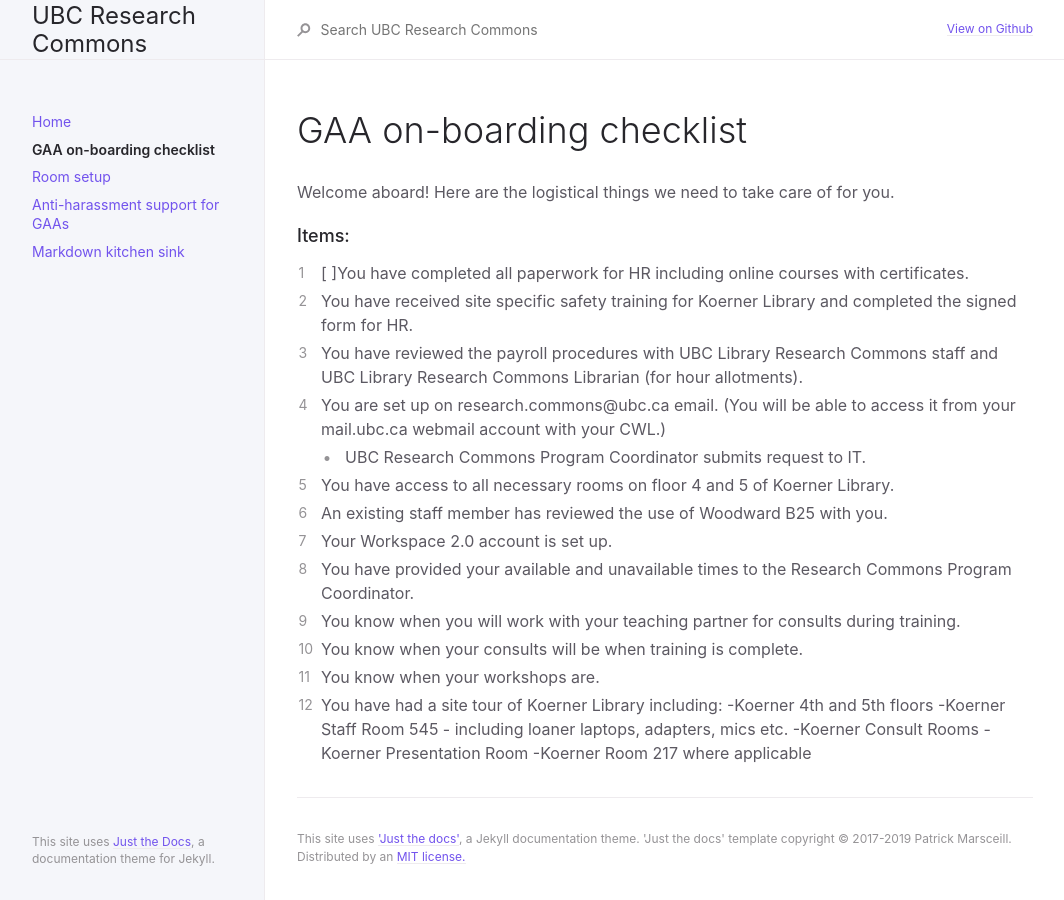
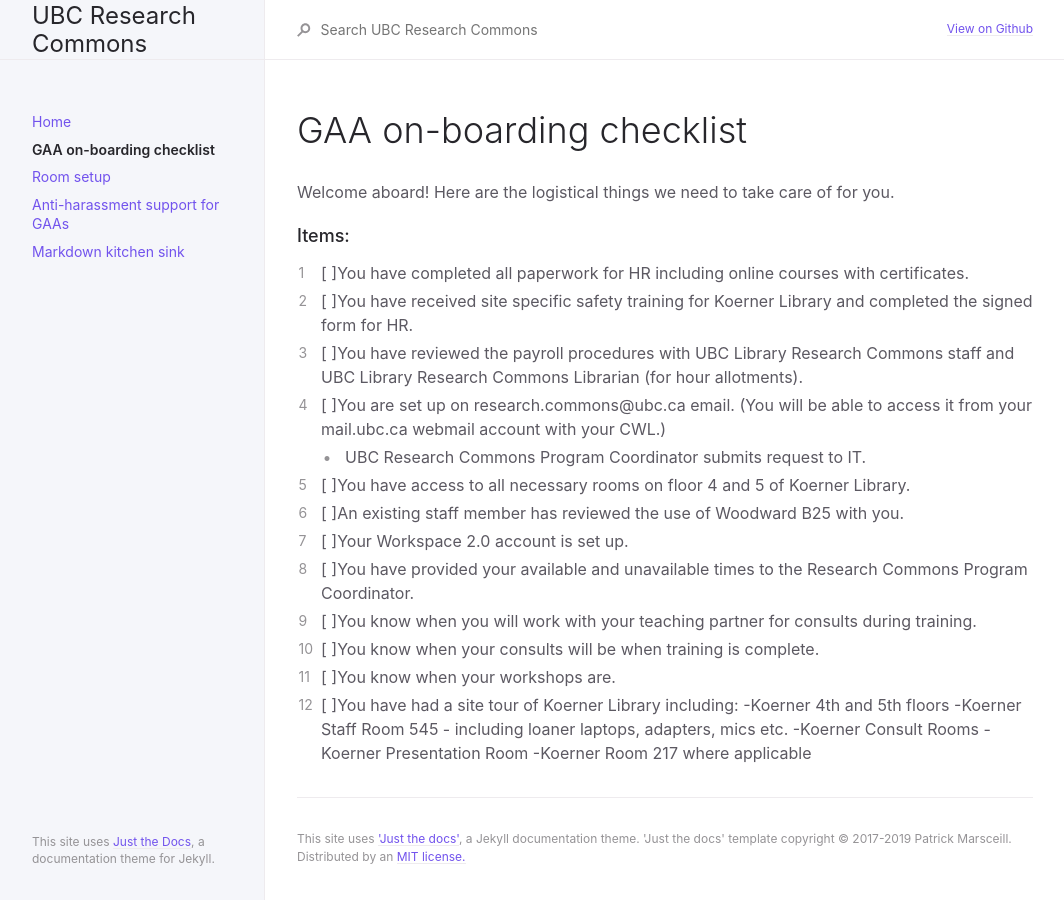
Before and after one commit to sarahblay/rc-docs, a Jekyll site: the page built from docs/onboarding.md, in a window 1280 px wide. Shown: the whole page, without its empty margins (107-1171 px from the left). Built offline with Jekyll 4.4.1, drawn with Linux system fonts in a browser that asks for light colours.

```diff
--- a/docs/onboarding.md
+++ b/docs/onboarding.md
@@ -7,18 +7,18 @@ nav_order: 2
 Welcome aboard! Here are the logistical things we need to take care of for you.
 ### Items:
 1. \[    \]You have completed all paperwork for HR including online courses with certificates.
-1. You have received site specific safety training for Koerner Library and completed the signed form for HR.
-1. You have reviewed the payroll procedures with UBC Library Research Commons staff and UBC Library Research Commons Librarian (for hour allotments).
-1. You are set up on research.commons@ubc.ca email. (You will be able to access it from your mail.ubc.ca webmail account with your CWL.)
+1. \[    \]You have received site specific safety training for Koerner Library and completed the signed form for HR.
+1. \[    \]You have reviewed the payroll procedures with UBC Library Research Commons staff and UBC Library Research Commons Librarian (for hour allotments).
+1. \[    \]You are set up on research.commons@ubc.ca email. (You will be able to access it from your mail.ubc.ca webmail account with your CWL.)
    - UBC Research Commons Program Coordinator submits request to IT.
-1. You have access to all necessary rooms on floor 4 and 5 of Koerner Library.
-1. An existing staff member has reviewed the use of Woodward B25 with you.
-1. Your Workspace 2.0 account is set up.
-1. You have provided your available and unavailable times to the Research Commons Program Coordinator.
-1. You know when you will work with your teaching partner for consults during training.
-1. You know when your consults will be when training is complete.
-1. You know when your workshops are.
-1. You have had a site tour of Koerner Library including:
+1. \[    \]You have access to all necessary rooms on floor 4 and 5 of Koerner Library.
+1. \[    \]An existing staff member has reviewed the use of Woodward B25 with you.
+1. \[    \]Your Workspace 2.0 account is set up.
+1. \[    \]You have provided your available and unavailable times to the Research Commons Program Coordinator.
+1. \[    \]You know when you will work with your teaching partner for consults during training.
+1. \[    \]You know when your consults will be when training is complete.
+1. \[    \]You know when your workshops are.
+1. \[    \]You have had a site tour of Koerner Library including:
    -Koerner 4th and 5th floors
    -Koerner Staff Room 545 - including loaner laptops, adapters, mics etc.
    -Koerner Consult Rooms
```
